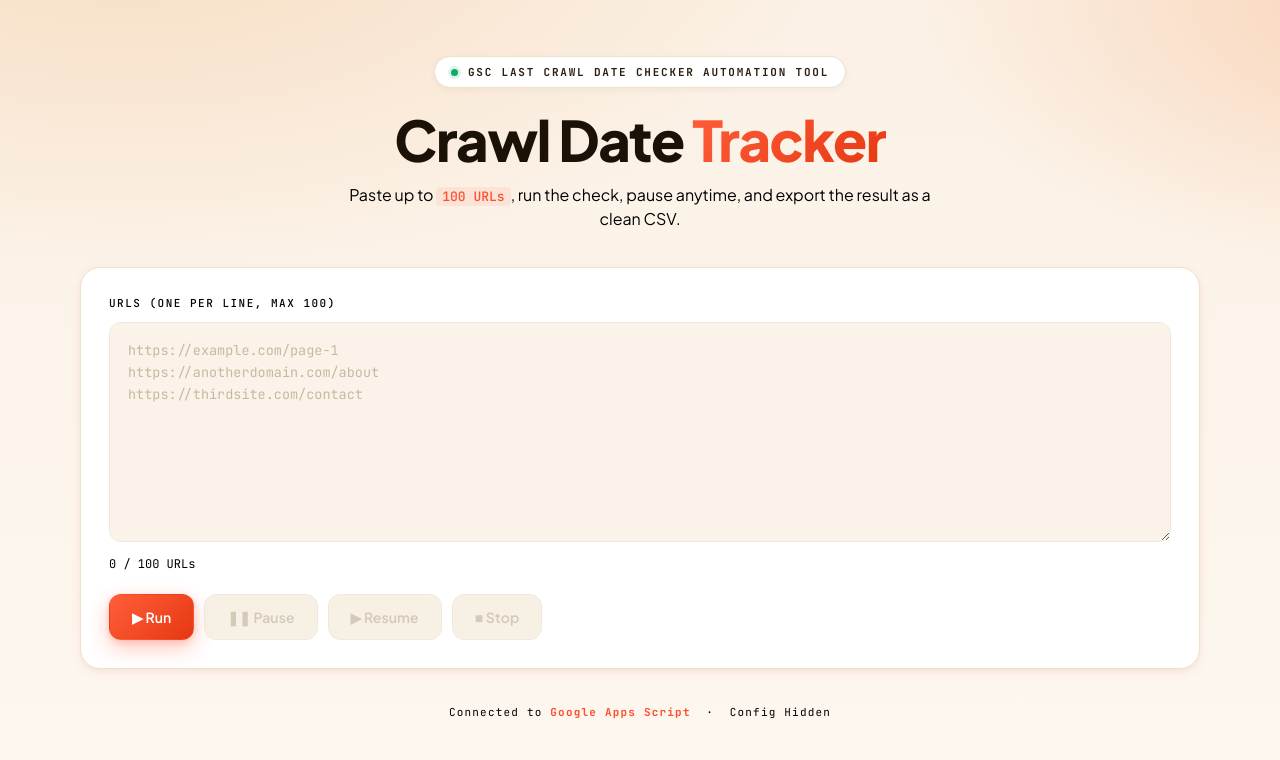
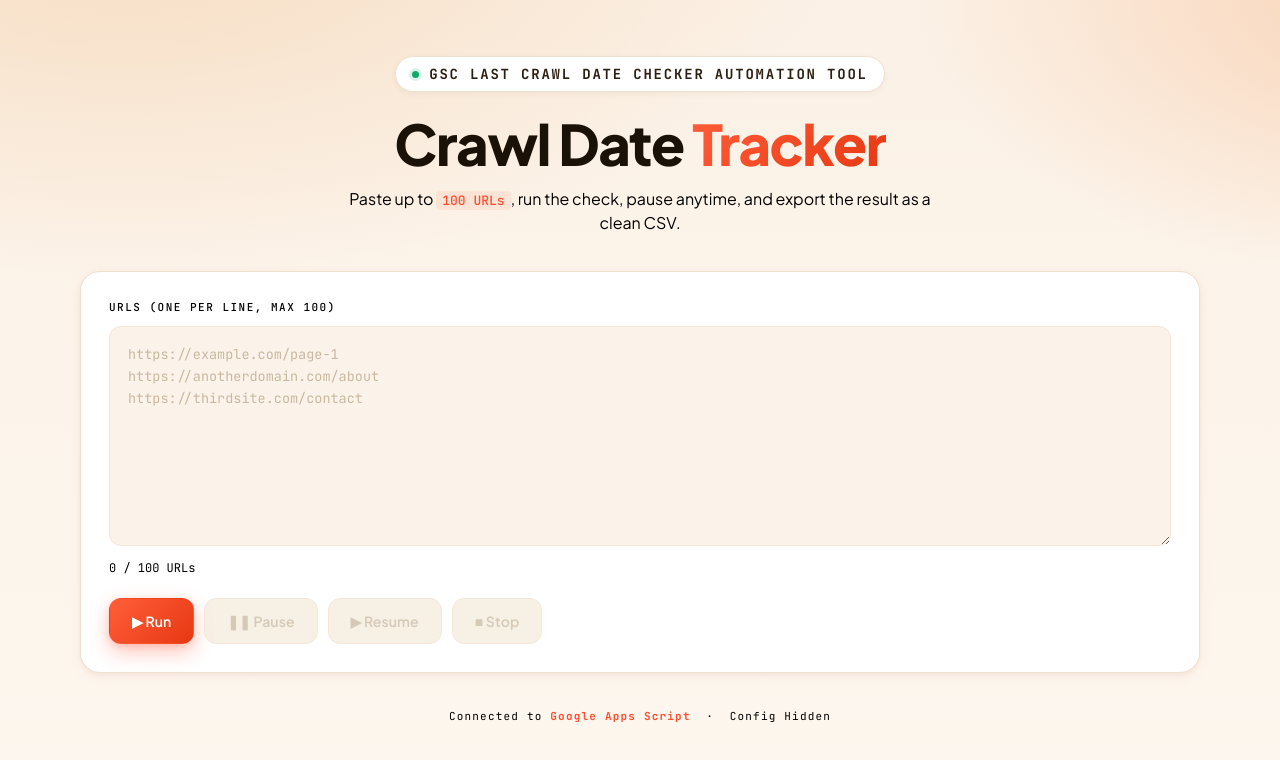
Before and after one commit to apex-on-pageautomationtools/last-gsc-crawl-date-check, a plain HTML site: page index.html in a window 1280 px wide. Drawn offline with Linux system fonts and the light colour scheme.

Commit message:
Add files via upload

```diff
--- a/index.html
+++ b/index.html
@@ -263,7 +263,7 @@ tbody tr.processing:hover{background:rgba(255,77,46,.08)}
 <div class="wrapper">
 
   <div class="header">
-    <div class="badge"><b>GSC Last Crawl Date Checker Automation Tool</b></div>
+    <div class="badge" style="font-size:14px;"><b>GSC Last Crawl Date Checker Automation Tool</b></div>
     <h1>Crawl Date <span class="accent">Tracker</span></h1>
     <p>Paste up to <span class="chip">100 URLs</span>, run the check, pause anytime, and export the result as a clean CSV.</p>
   </div>
```
